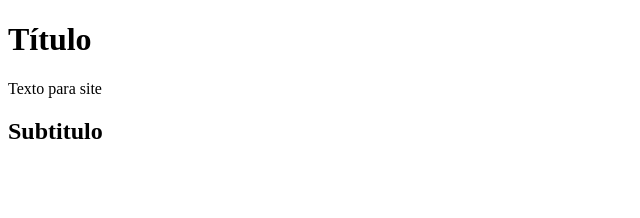
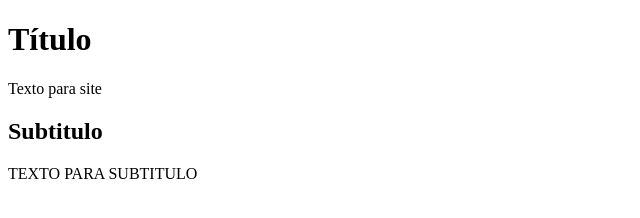
Before and after one commit to thaisrcruz/aula_4pratica, a plain HTML site: page index.html in a window 1280 px wide. Shown: the whole page, without its empty margins (0-640 px from the left). Drawn offline with Linux system fonts and the light colour scheme.

Commit message:
Alteração texto

```diff
--- a/index.html
+++ b/index.html
@@ -9,5 +9,7 @@
     <h1>Título</h1>
     <p>Texto para site</p>
     <h2>Subtitulo</h2>
+    <p>TEXTO PARA SUBTITULO</p>
+
 </body>
 </html>
```
